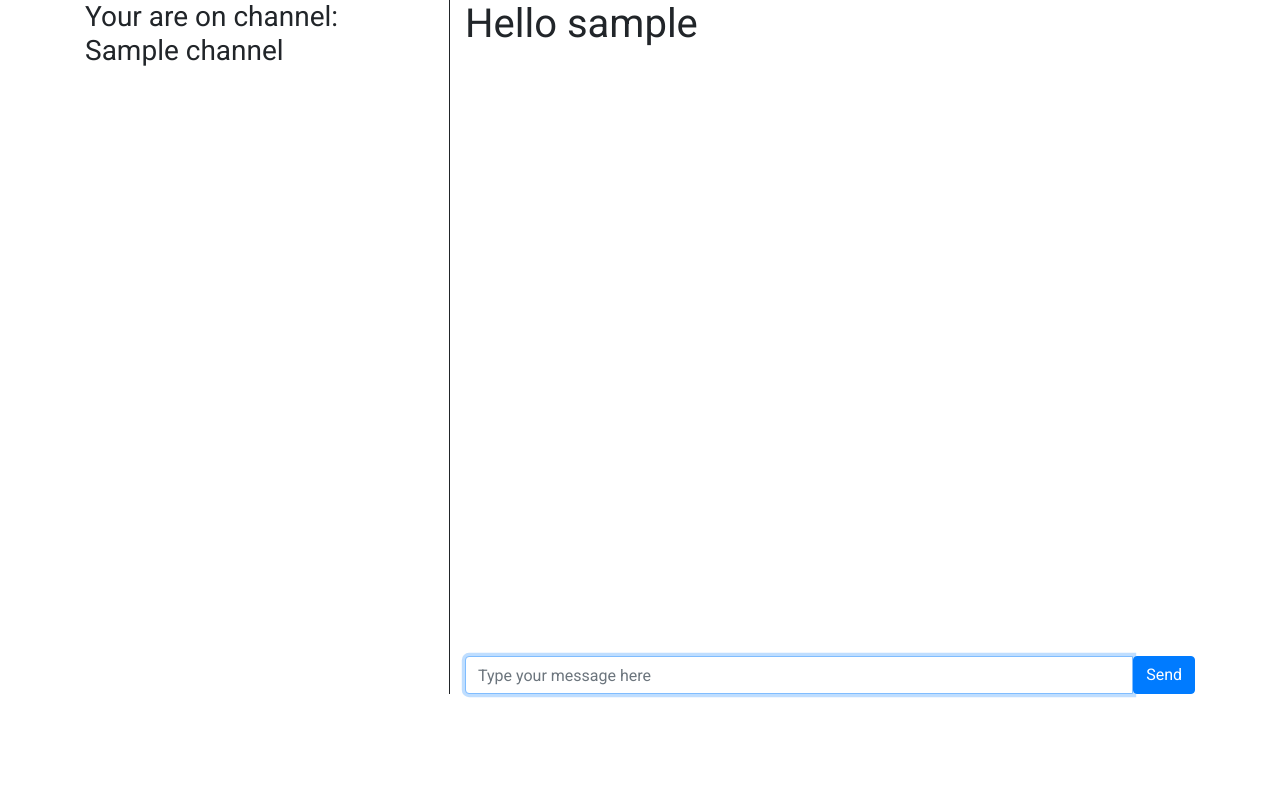
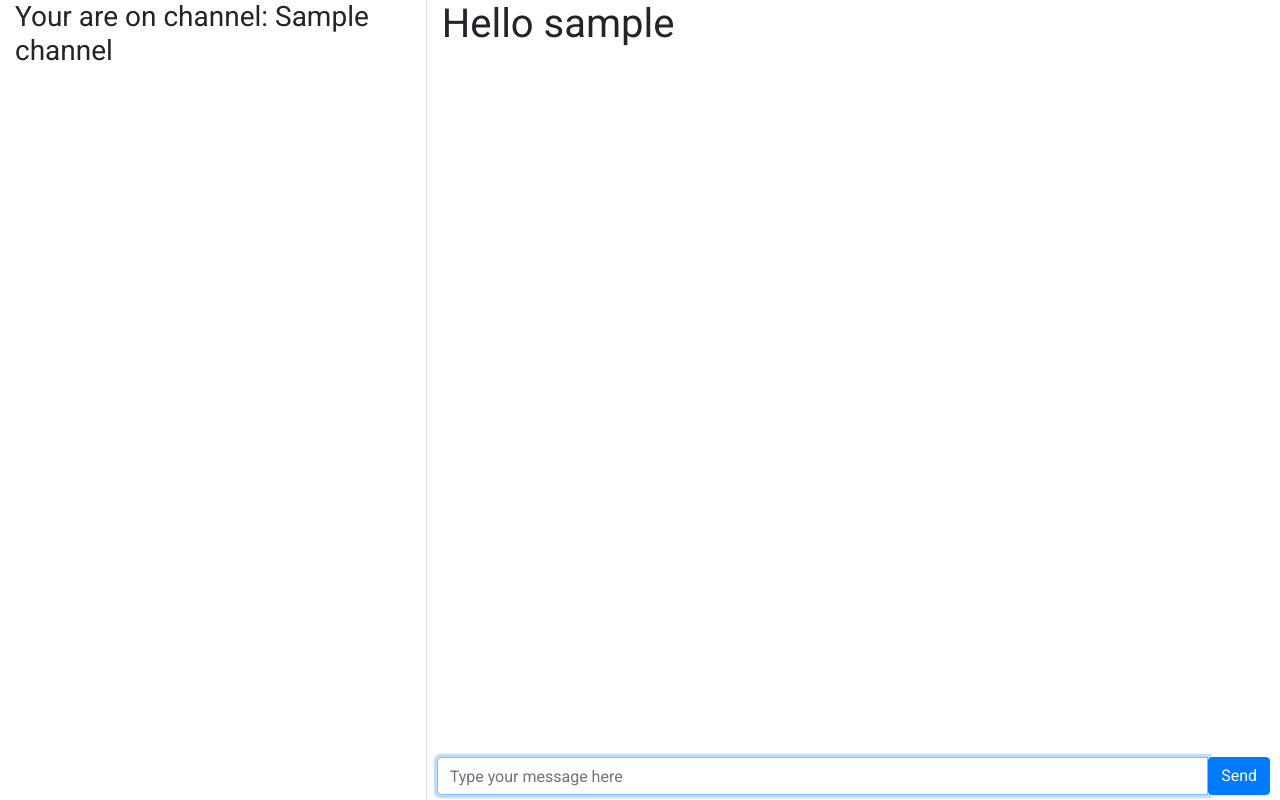
Before and after one commit to zrakhimov/chatroom-app-flask, a Flask app: template templates/chat.html in a window 1280 px wide. Run offline with Flask 2, Linux system fonts and the light colour scheme; the template is opened without the code that fills it: most values are stand-ins (such as "Sample title", 1, 10 or a date in 2020); some libraries are stand-ins or nearby versions.

Commit message:
fixed send panel and js to scroll to last messg

```diff
--- a/static/chat.js
+++ b/static/chat.js
@@ -49,6 +49,10 @@ document.addEventListener('DOMContentLoaded', () => {
          const p = document.createElement('p');
          p.innerHTML = `${data.username}: ${data.message}<br>Sent time: ${data.timestamp}`;
          document.querySelector('#conversation').append(p);
+
+        // Scroll the messages to the bottom
+        var messageScroll = document.getElementById("conversation");
+        messageScroll.scrollTo(0, messageScroll.scrollHeight);
      });
 
  });
--- a/static/site.css
+++ b/static/site.css
@@ -26,13 +26,20 @@ body {
   filter: alpha(opacity=85);
 }
 
-
-#channelColumn {
-  border-style: solid;
-  border-width: 0px 1px 0px 0px;
+/***** CHAT window *****/
+/*only on medium screens*/
+#channelColumn, #messagesColumn {
+  height: 100vh;
 }
 
 #conversation {
-  height: 600px;
+  height: 85vh;
   overflow-y: auto;
 }
+
+#sendPanel {
+  position: absolute;
+  bottom: 0;
+  right: 0;
+  padding: 0px 10px 5px 10px;
+}
--- a/templates/chat.html
+++ b/templates/chat.html
@@ -9,16 +9,16 @@
 
 {% block body %}
 
-    <div class="container">
+    <div class="container-fluid">
       <div class="row">
-        <div id="channelColumn" class="col-4">
-          <h3 data-channelName="{{channel}}">Your are on channel: {{channel}}</h3>
-        </div>
-        <div id="messagesColumn" class="col-8">
+          <div id="channelColumn" class="col-md-4 border-right">
+            <h3 data-channelName="{{channel}}">Your are on channel: {{channel}}</h3>
+          </div>
+        <div id="messagesColumn" class="col-md-8">
           <h1>Hello {{username}}</h1>
           <div id="conversation">
           </div>
-          <div class="input-group">
+          <div id="sendPanel" class="input-group">
             <input id="message" type="text" class="form-control" placeholder="Type your message here" autofocus />
             <button id="send" type="button" class="btn btn-primary">Send</button>
           </div>
--- a/templates/index.html
+++ b/templates/index.html
@@ -33,7 +33,7 @@
             <div class="modal-body text-center">
               <form id="form" action="/chat" method="post">
                 <div class="form-group">
-                  <input type="text" id="username" class="form-control" name="username" placeholder="Username" required autofocus>
+                  <input type="text" id="username" class="form-control" name="username" placeholder="Username" autofocus required>
                 </div>
                 <div class="form-group">
                   <button class="btn btn-dark" type="submit">Submit</button>
```
